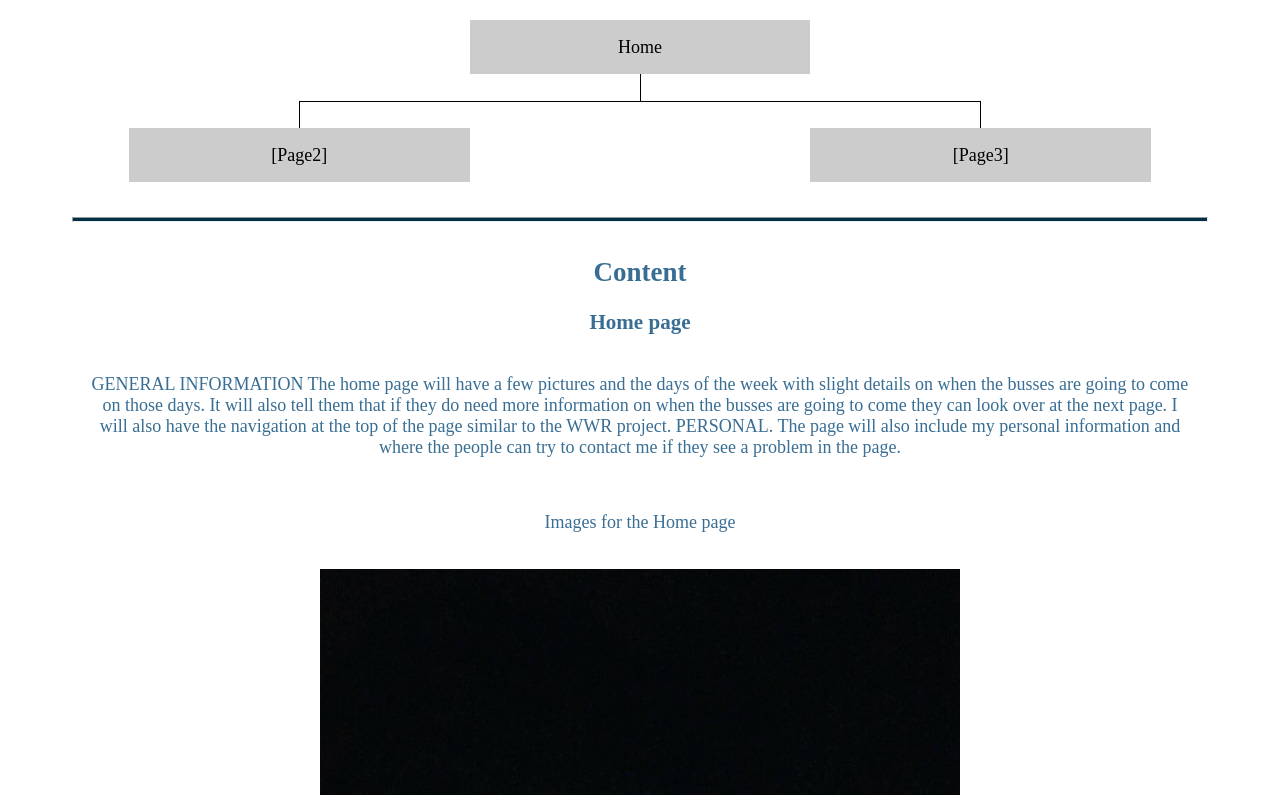
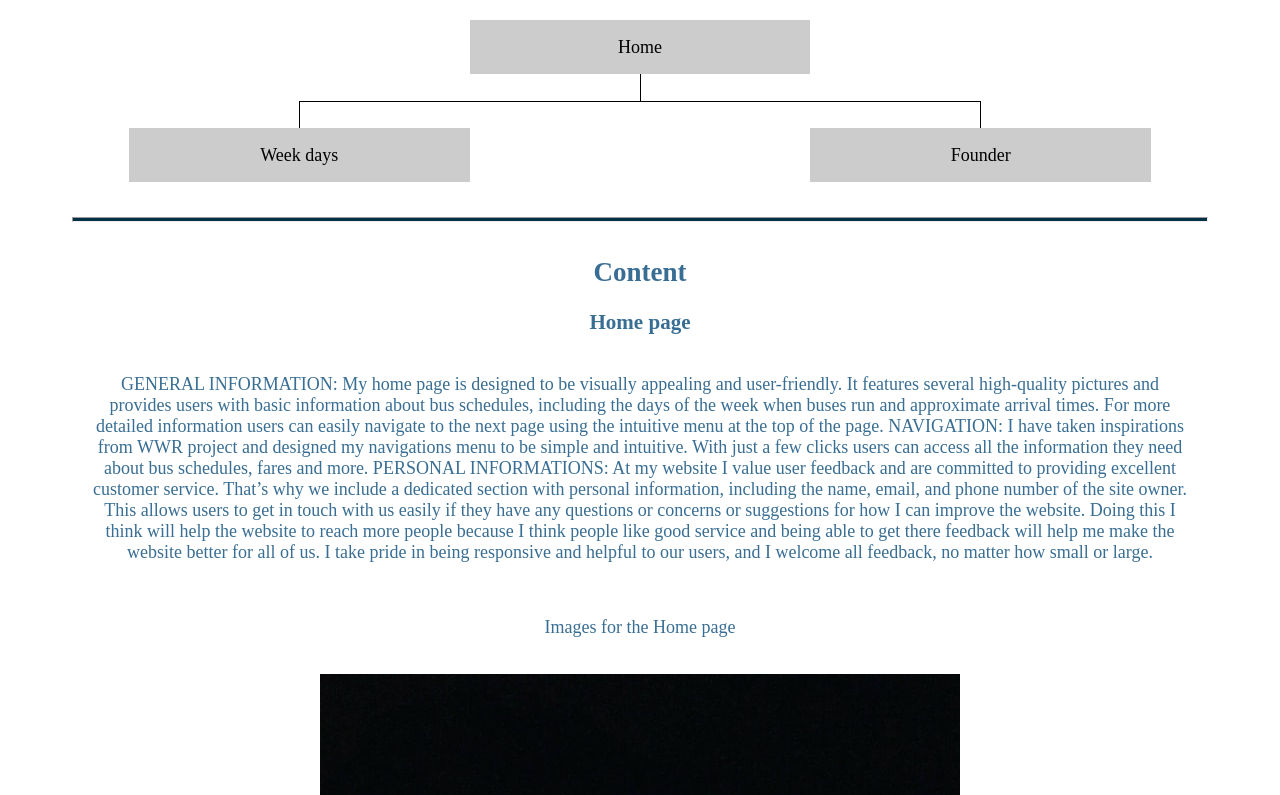
Before and after one commit to joaquinmatte/wdd130, a plain HTML site: page busstation/site-plan.html in a window 1280 px wide. Shown: the part 3205-4000 px from the top of the page. Drawn offline with Linux system fonts and the light colour scheme.

Commit message:
added more text to the plan and changed the page n

```diff
--- a/busstation/site-plan.html
+++ b/busstation/site-plan.html
@@ -99,10 +99,10 @@
           Home
         </div>
         <div class="sm-page2">
-          [Page2] <!-- change this -->
+          Week days <!-- change this -->
         </div>
         <div class="sm-page3">
-          [Page3]  <!-- change this -->
+          Founder  <!-- change this -->
         </div>
 
         <div class="top">
@@ -124,7 +124,7 @@
       </h2>
       <h3>Home page</h3>
       <p>
-        GENERAL INFORMATION The home page will have a few pictures and the days of the week with slight details on when the busses are going to come on those days. It will also tell them that if they do need more information on when the busses are going to  come they can look over at the next page. I will also have the navigation at the top of the page similar to the WWR project. PERSONAL. The page will also include my personal information and where the people can try to contact me if they see a problem in the page.
+        GENERAL INFORMATION: My home page is designed to be visually appealing and user-friendly. It features several high-quality pictures and provides users with basic information about bus schedules, including the days of the week when buses run and approximate arrival times. For more detailed information users can easily navigate to the next page using the intuitive menu at the top of the page. NAVIGATION: I have taken inspirations from WWR project and designed my navigations menu to be simple and intuitive. With just a few clicks users can access all the information they need about bus schedules, fares and more.  PERSONAL INFORMATIONS: At my website I value user feedback and are committed to providing excellent customer service. That’s why we include a dedicated section with personal information, including the name, email, and phone number of the site owner. This allows users to get in touch with us easily if they have any questions or concerns or suggestions for how I can improve the website. Doing this I think will help the website to reach more people because I think people like good service and being able to get there feedback will help me make the website better for all of us. I take pride in being responsive and helpful to our users, and I welcome all feedback, no matter how small or large.
       </p>
       <p>Images for the Home page</p>
         <img src="images/darren-viollet-Rqbn7BiePc8-unsplash (1).jpg" alt="image for homepage">
@@ -133,7 +133,7 @@
       </ul>
       <h3>Week days</h3>
       <p>
-        INFORMATION. This page will just have better details on the weekdays and weekends and what time the busses are going to come and where the pickup locations will be. It will also tell you when the busses are going to leave the mountain and specify that you should not be late. LINKS. The links on this page will be the same as the first home page. QUESTIONS This page will be able to give the people who visit the site the answers they will need to find the bus stations and how much they will cost. WHY would visitors come to my site instead of others and it will be because it is very simple to use and very cheep to go and use.
+        INFORMATION. This page provides comprehensive details on the bus schedules for weekdays and weekends including exact times and pickup locations. It emphasizes the importance of being on time for departure and stresses that latecomers may not be able to board the bus if. By providing clear and detailed information users can plan their trips with confidence. LINKS: The navigation links on this page are consistent with the rest of the website, making easy for users to find the information they need quickly. QUESTIONS: Visitors to the site will find all the information they need to locate the bus stations and determine the cost of their trip. By exploring this page, they can learn about the pickup locations departure times and fare information. It will also cover discounts like military student and maybe a little more.  If they have any additional questions, they can easily navigate to other sections of the website or contact the site owner for further assistance. WHY: Our website stands out from other similar sites by offering a simple and user-friendly interface that makes it easy for users to find the information they need. In addition our fares are very affordable making it an attractive option for budget-conscious travelers. By choosing our website visitors can plan their trips efficiently and they will not have much worry because between all of the pages they will be able to get all the information they will need to plan a good trip.
       </p>
       <p>Images for the Page 2</p>
         <img src="images/jonathan-borba-LR5O79shvro-unsplash.jpg" alt="image for page">
@@ -142,7 +142,7 @@
       </ul>
       <h3>Founder. </h3>
       <p>
-        MORE IMFORMATION. This page will talk about why the bus station was started and why it was founded. LINK this page will also have the same links as the first page. QUESTIONS If the people would like to know more about why it was founded and more about the person who founded it like is he sill alive and stuff like that they will be able to get all the details they will need form this page
+        MORE IMFORMATION. This page will go into the history and origin’s of the bus station, including why it was created and by whom. It provides a deeper understanding of the purpose and mission behind the station’s existence. LINKS: As with the home page, this page will include east navigation links at the top of the page to help users easily access other relevant sections of the website. QUESTIONS: For users who are curious about the station’s history and the people behind its creation this page will provide all the details they need. It will answer questions such as why the station was founded, if the founder is till alive , and whether they are still involved with the stations today. By exploring this page users can gain a deeper appreciation for the station’s importance and legacy.
       </p>
       <p>Images for the Page 3</p>
         <img src="images/joshua-reddekopp-9BpTTLoTv9w-unsplash.jpg" alt="image for page3">
```
Also changed, not shown: 1 other file.
